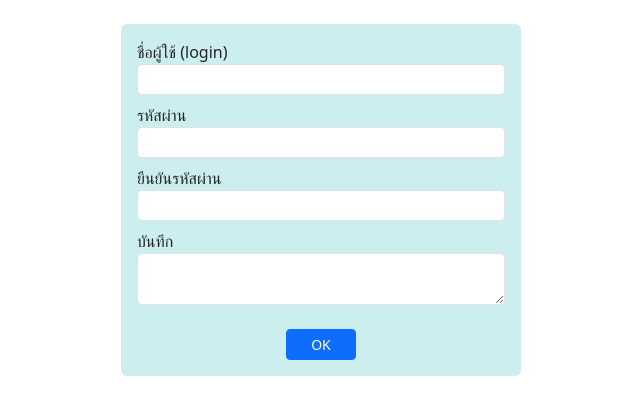
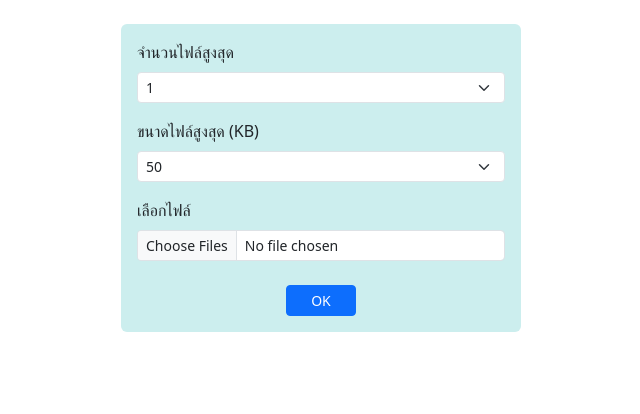
Before and after one commit to RachataKH/App01-react, a React (Create React App) app: page / in a window 1280 px wide. Shown: the top 414 px of the page, without its empty margins (319-959 px from the left). Built offline with nearby package versions, Linux system fonts and the light colour scheme.

Commit message:
FormSelectFile

```diff
--- a/src/App.js
+++ b/src/App.js
@@ -1,7 +1,8 @@
 import React from 'react'
 import Router3 from "./router3"
 import FormText from './form-text'
+import FormSelectFile from './form-select-file'
 
 export default function App(){
-  return <FormText/>
+  return <FormSelectFile/>
 }
--- /dev/null
+++ b/src/form-select-file.js
@@ -0,0 +1,62 @@
+import React from "react";
+
+export default function FormSelectFile(){
+    const inputFile = React.useRef()
+    const selectMaxNumFile = React.useRef()
+    const selectMaxSize = React.useRef()
+
+    let maxNumFile =[1,2,3,4,5]
+    let maxFileSize = [50,100,200,500,1000]
+
+    const onClickButton = () =>{
+        let maxNumFile = selectMaxNumFile.current.value
+        let maxFileSize = selectMaxSize.current.value
+
+        if(inputFile.current.files.length > maxNumFile){
+            alert(`เลือกได้ไม่เกิน ${maxNumFile} ไฟล์`)
+            return
+        }
+        for (let f of inputFile.current.files) {
+            if (f.size > maxFileSize * 1000){
+                alert(`เลือกไฟล์ที่ขนาดไม่เกิน ${maxFileSize} KB`)
+                return
+            }
+        }
+        alert('File OK')
+    }
+    return (
+        <div className="mt-4 mx-auto p-3 rounded"style={{ width:'400px', background:'#cee'}}>
+            <form>
+                <div className="form-group mb-3">
+                    <label htmlFor="maxNumFile" className="form-label">จำนวนไฟล์สูงสุด</label>
+                    <select id="maxNumFile" className="form-select form-select-sm" ref={selectMaxNumFile}>
+                    {
+                        maxNumFile.map(i => {
+                        return <option value={i}>{i}</option>
+                    })
+                    }
+                    </select>
+                </div>
+                <div className="form-group mb-3">
+                    <label htmlFor="maxFileSize" className="form-label">ขนาดไฟล์สูงสุด (KB)</label>
+                    <select id="maxFileSize" className="form-select form-select-sm" ref={selectMaxSize}>
+                    {
+                        maxFileSize.map(i => {
+                        return <option value={i}>{i}</option>
+                        })
+                    }
+                    </select>
+                    </div>
+                <div className="form-group mb-3">
+                    <label htmlFor="file" className="form-label">เลือกไฟล์</label>
+                    <input type="file" id="file" accept="image/*" className="form-control form-control-sm" ref={inputFile} multiple/>
+                </div>
+                <div className="text-center mt-4">
+                    <button type="button" className="btn btn-sm btn-primary px-4"
+                        onClick={onClickButton}>OK
+                    </button>
+                </div>
+            </form>
+        </div>
+    )
+}
--- a/src/form-text.js
+++ b/src/form-text.js
@@ -8,7 +8,7 @@
         let pswd1 = textPswd1.current.value
         if(pswd1!==''&&!pswd1.match(/^[0-9a-zA-Z]+$/)){
             textPswd1.current.value = ''
-            alert('ต้องเป็น 0-9 หรือ a-z หรือ A-Z เท่านั้น')
+            alert('ต้องเป็น 0-9 หรือ A-Z หรือ a-z เท่านั้น')
         }
     }
     const onBlurPassword2 = () => {
```
